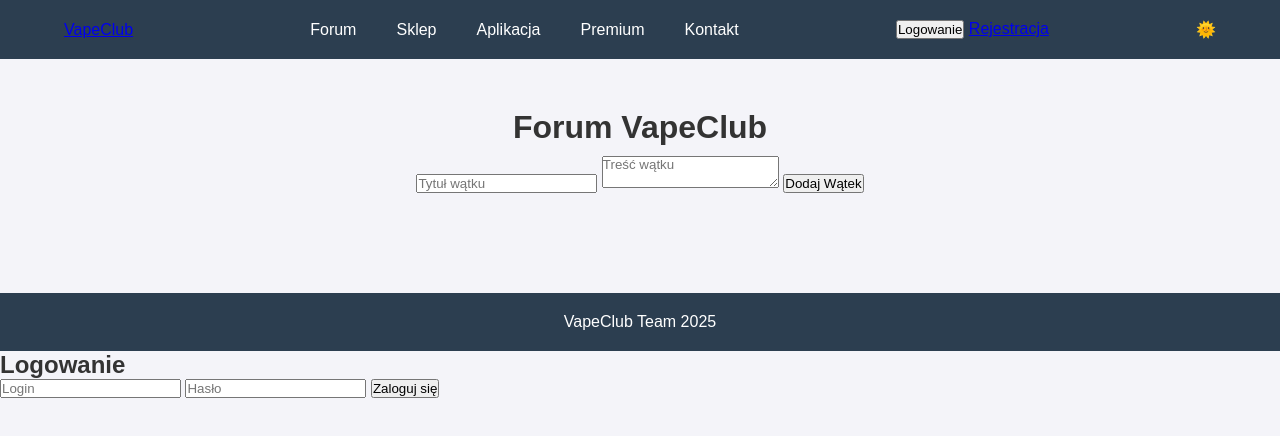
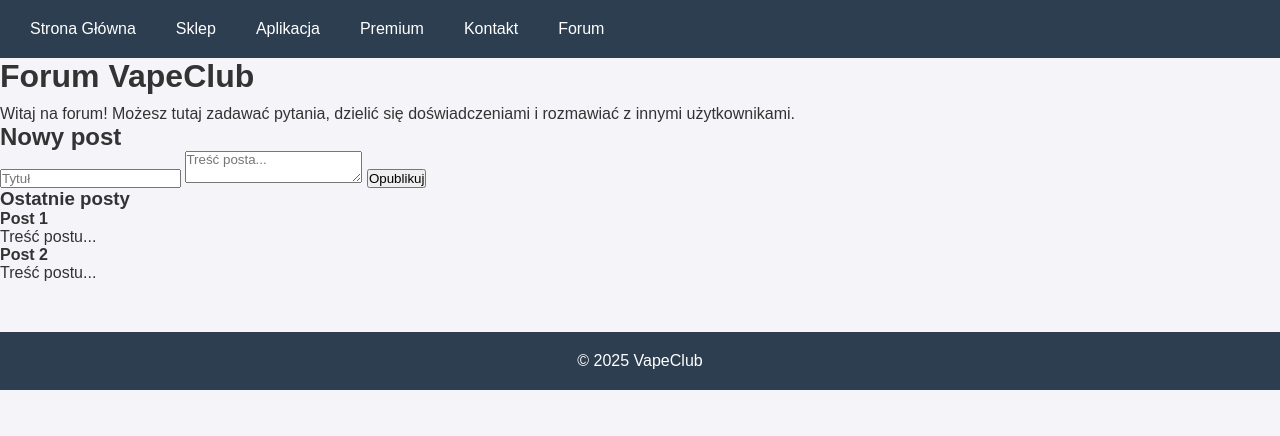
Before and after one commit to Cukrzyk05/Strona, a plain HTML site: page forum.html in a window 1280 px wide. Drawn offline with Linux system fonts and the light colour scheme.

Commit message:
Update forum.html

```diff
--- a/forum.html
+++ b/forum.html
@@ -3,59 +3,53 @@
 <head>
   <meta charset="UTF-8">
   <meta name="viewport" content="width=device-width, initial-scale=1.0">
-    <title>VapeClub - Forum</title>
+  <title>Forum - VapeClub</title>
   <link rel="stylesheet" href="style.css">
 </head>
 <body>
   <header>
-        <div class="container">
-            <a href="index.html" class="logo">VapeClub</a>
-
     <nav>
       <ul>
-                    <li><a href="forum.html">Forum</a></li>
-                    <li><a href="#">Sklep</a></li>
+        <li><a href="index.html">Strona Główna</a></li>
+        <li><a href="sklep.html">Sklep</a></li>
         <li><a href="aplikacja.html">Aplikacja</a></li>
         <li><a href="premium.html">Premium</a></li>
         <li><a href="kontakt.html">Kontakt</a></li>
+        <li><a href="forum.html">Forum</a></li>
       </ul>
     </nav>
+  </header>
 
-            <div class="auth-buttons">
-                <button id="loginBtn">Logowanie</button>
-                <a href="rejestracja.html">Rejestracja</a>
+  <section class="forum">
+    <h1>Forum VapeClub</h1>
+    <p>Witaj na forum! Możesz tutaj zadawać pytania, dzielić się doświadczeniami i rozmawiać z innymi użytkownikami.</p>
+
+    <!-- Miejsce na posty -->
+    <div class="post">
+      <h2>Nowy post</h2>
+      <form>
+        <input type="text" placeholder="Tytuł" required>
+        <textarea placeholder="Treść posta..." required></textarea>
+        <button type="submit">Opublikuj</button>
+      </form>
     </div>
 
-            <div class="theme-toggle" id="themeToggle">🌞</div>
+    <div class="posts-list">
+      <h3>Ostatnie posty</h3>
+      <!-- Lista postów -->
+      <div class="post-item">
+        <h4>Post 1</h4>
+        <p>Treść postu...</p>
       </div>
-    </header>
-
-    <div class="main-content forum">
-        <h1>Forum VapeClub</h1>
-
-        <form id="newTopicForm">
-            <input type="text" id="topicTitle" placeholder="Tytuł wątku" required>
-            <textarea id="topicContent" placeholder="Treść wątku" required></textarea>
-            <button type="submit">Dodaj Wątek</button>
-        </form>
-
-        <div id="topicsContainer"></div>
+      <div class="post-item">
+        <h4>Post 2</h4>
+        <p>Treść postu...</p>
       </div>
+    </div>
+  </section>
 
   <footer>
-        <p>VapeClub Team 2025</p>
+    <p>&copy; 2025 VapeClub</p>
   </footer>
-
-    <!-- Modal logowania -->
-    <div id="loginModal" class="modal">
-        <div class="modal-content">
-            <h2>Logowanie</h2>
-            <input type="text" placeholder="Login">
-            <input type="password" placeholder="Hasło">
-            <button>Zaloguj się</button>
-        </div>
-    </div>
-
-    <script src="script.js"></script>
 </body>
 </html>
```
Lines whose indentation alone changed are shown as unchanged.
